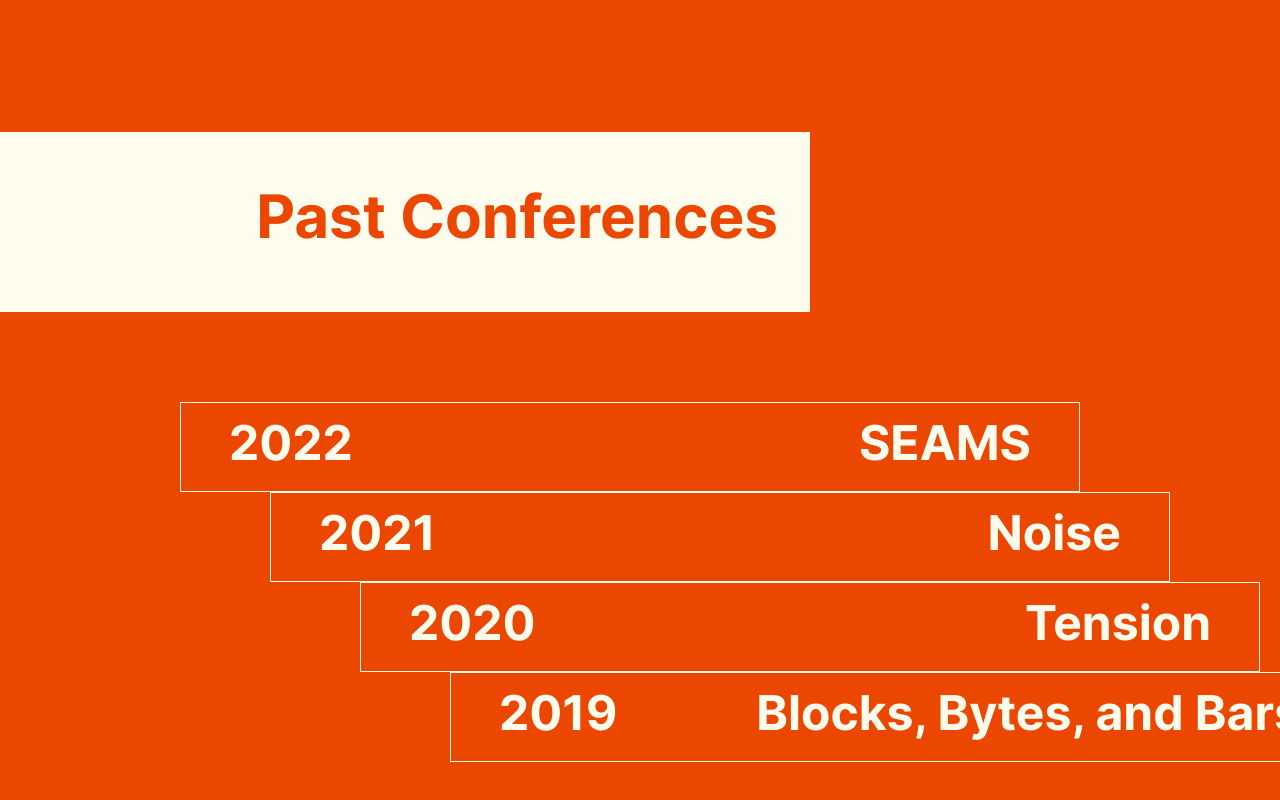
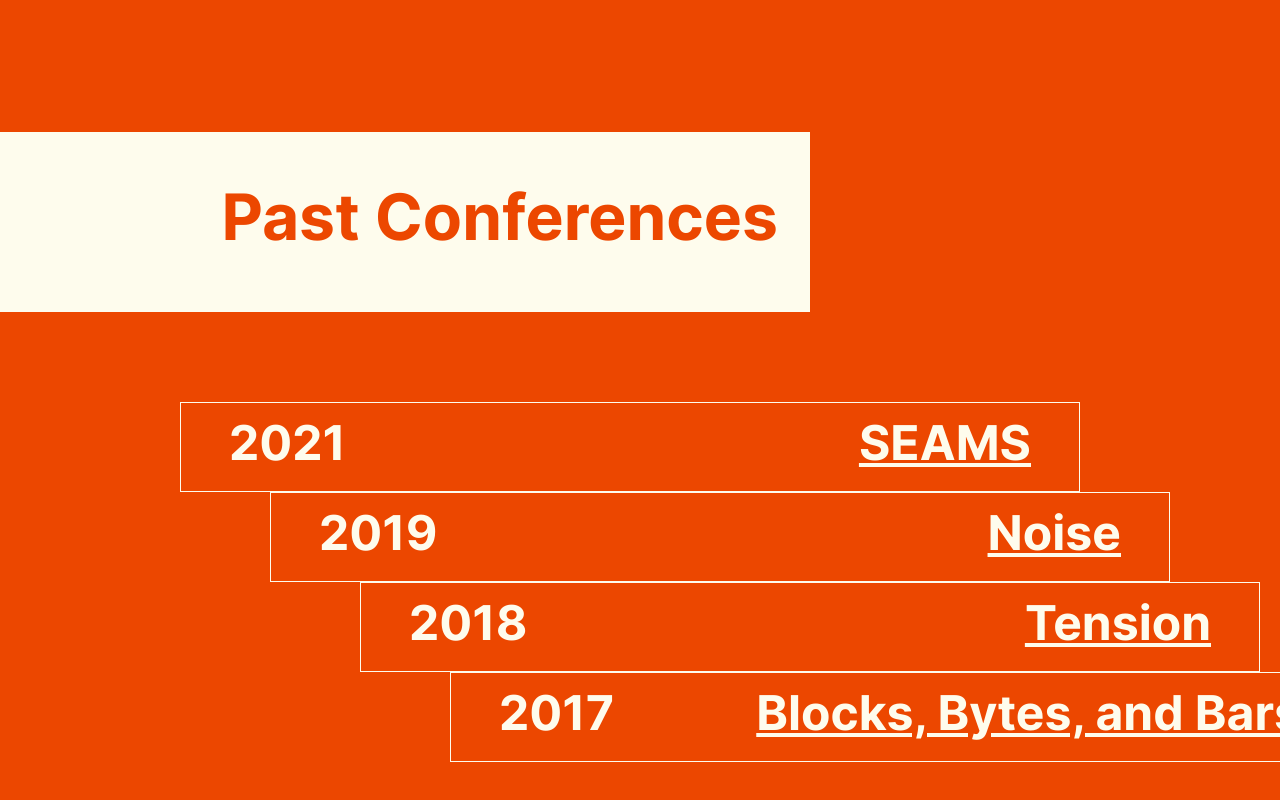
Before and after one commit to artemagvanian/bwxd-website-2022, a React (Vite) app: page /about in a window 1280 px wide. Shown: the part 8051-8851 px from the top of the page. Built offline with nearby package versions, Linux system fonts and the light colour scheme.

Commit message:
adjust past conferences

```diff
--- a/src/views/About.js
+++ b/src/views/About.js
@@ -248,35 +248,52 @@ export function About() {
         <NOrangeCell n={15} />
         <NOrangeCell n={15} />
         <div className={styles.pastConferences}>
-          <h2 className={styles.redText}>Past Conferences</h2>
+          <h1 className={styles.redText}>Past Conferences</h1>
         </div>
         <NOrangeCell n={12} />
         <NOrangeCell n={15} />
+
         <NOrangeCell n={2} />
         <div className={styles.conference}>
-          <h1 className={styles.year}>2022</h1>
-          <h1 className={styles.title}>SEAMS</h1>
+          <h1 className={styles.year}>2021</h1>
+          <h1 className={styles.title}>
+            <a href="http://betterworldxdesign.com/conference2021.html">
+              SEAMS
+            </a>
+          </h1>
         </div>
         <NOrangeCell n={3} />
 
         <NOrangeCell n={3} />
         <div className={styles.conference}>
-          <h1 className={styles.year}>2021</h1>
-          <h1 className={styles.title}>Noise</h1>
+          <h1 className={styles.year}>2019</h1>
+          <h1 className={styles.title}>
+            <a href="http://betterworldxdesign.com/conference2019.html">
+              Noise
+            </a>
+          </h1>
         </div>
         <NOrangeCell n={2} />
 
         <NOrangeCell n={4} />
         <div className={styles.conference}>
-          <h1 className={styles.year}>2020</h1>
-          <h1 className={styles.title}>Tension</h1>
+          <h1 className={styles.year}>2018</h1>
+          <h1 className={styles.title}>
+            <a href="http://betterworldxdesign.com/conference2018.html">
+              Tension
+            </a>
+          </h1>
         </div>
         <NOrangeCell n={1} />
 
         <NOrangeCell n={5} />
         <div className={styles.conference}>
-          <h1 className={styles.year}>2019</h1>
-          <h1 className={styles.blocks}>Blocks, Bytes, and Bars</h1>
+          <h1 className={styles.year}>2017</h1>
+          <h1 className={styles.blocks}>
+            <a href="http://betterworldxdesign.com/conference2017.html">
+              Blocks, Bytes, and Bars
+            </a>
+          </h1>
         </div>
 
         <NOrangeCell n={15} />
--- a/src/views/About.module.scss
+++ b/src/views/About.module.scss
@@ -481,15 +481,12 @@ font-size: 70px;
   font-family: 'Inter';
   font-style: normal;
   font-weight: 500;
-  font-size: 2.5rem;
   text-align: right;
-  padding: 0 2rem 0 0;
+  padding: 3rem 2rem 0 0;
 
   .redText {
-    color: $base-color;
-  }
-
-  .whiteText {
+    margin: 0;
+    font-size: 4rem;
     color: $base-color;
   }
 }
@@ -506,8 +503,6 @@ font-size: 70px;
   display: flex;
   justify-content: space-between;
   padding: 0.75rem 3rem;
-  font-size: 3rem;
-  margin: 0;
 
   .year {
     font-size: 3rem;
@@ -523,4 +518,8 @@ font-size: 70px;
     font-size: 3rem;
     margin: 0;
   }
+
+  a {
+    color: $bgd-color;
+  }
 }
```
